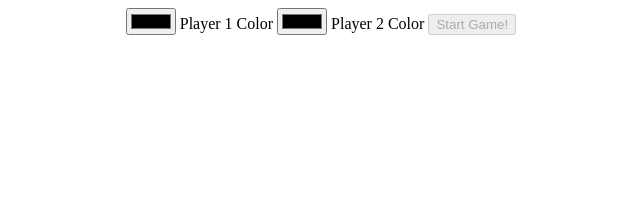
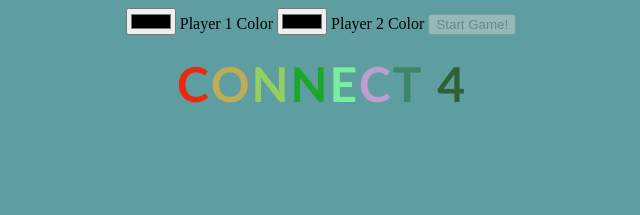
Before and after one commit to coachdaveofficial/ObjectOrientedConnect4, a plain HTML site: page index.html in a window 1280 px wide. Shown: the whole page, without its empty margins (319-959 px from the left). Drawn offline with Linux system fonts and the light colour scheme.

Commit message:
added connect 4 title and changed background color

```diff
--- a/connect4.css
+++ b/connect4.css
@@ -2,6 +2,7 @@
 
 body {
   text-align: center;
+  background-color:cadetblue
 }
 
 #board {
@@ -26,6 +27,13 @@ body {
   border-radius: 50%;
 
 
+}
+
+.letter {
+  margin: -2px;
+  transition: color 1000ms;
+  font-family:'Trebuchet MS', 'Lucida Sans Unicode', 'Lucida Grande', 'Lucida Sans', Arial, sans-serif;
+  font-size: 200%;
 }
 
 
--- a/connect4.js
+++ b/connect4.js
@@ -245,3 +245,20 @@ function startGame() {
   new Game(p1, p2);
 
 }
+
+
+// color changing Connect 4 title
+  function randomRGB() {
+    const r = Math.floor(Math.random() * 256);
+    const g = Math.floor(Math.random() * 256);
+    const b = Math.floor(Math.random() * 256);
+    return `rgb(${r},${g},${b})`
+  }
+
+  const letters = document.querySelectorAll('.letter');
+
+  setInterval(function () {
+  for(let letter of letters) {
+      letter.style.color = randomRGB();
+      }
+  }, 1000)
--- a/index.html
+++ b/index.html
@@ -9,6 +9,18 @@
   <input id="p2-color" placeholder="Player 2 Color" type="color">
   <span>Player 2 Color</span>
   <button id="start-game" disabled>Start Game!</button>
+  <h2>
+    <span class="letter">C</span>
+    <span class="letter">O</span>
+    <span class="letter">N</span>
+    <span class="letter">N</span>
+    <span class="letter">E</span>
+    <span class="letter">C</span>
+    <span class="letter">T</span>
+    <!--line 21 is a white space span-->
+    <span class="letter">&nbsp;</span>
+    <span class="letter">4</span>
+  </h2>
 <div id="game">
   <table id="board"></table>
 </div>
```
